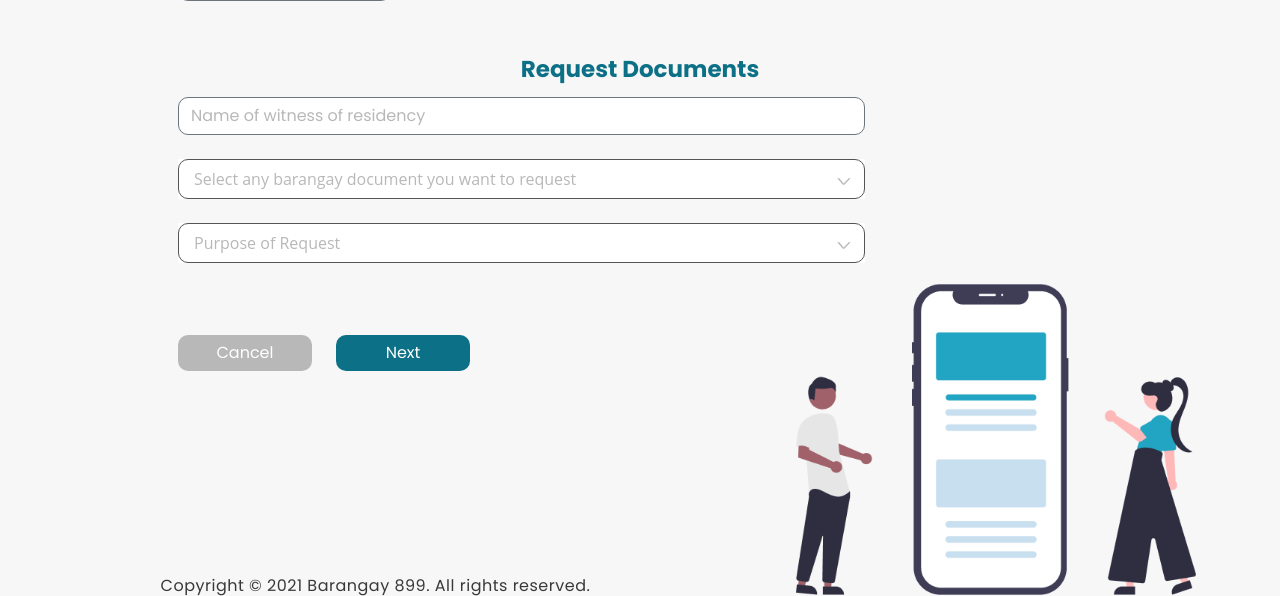
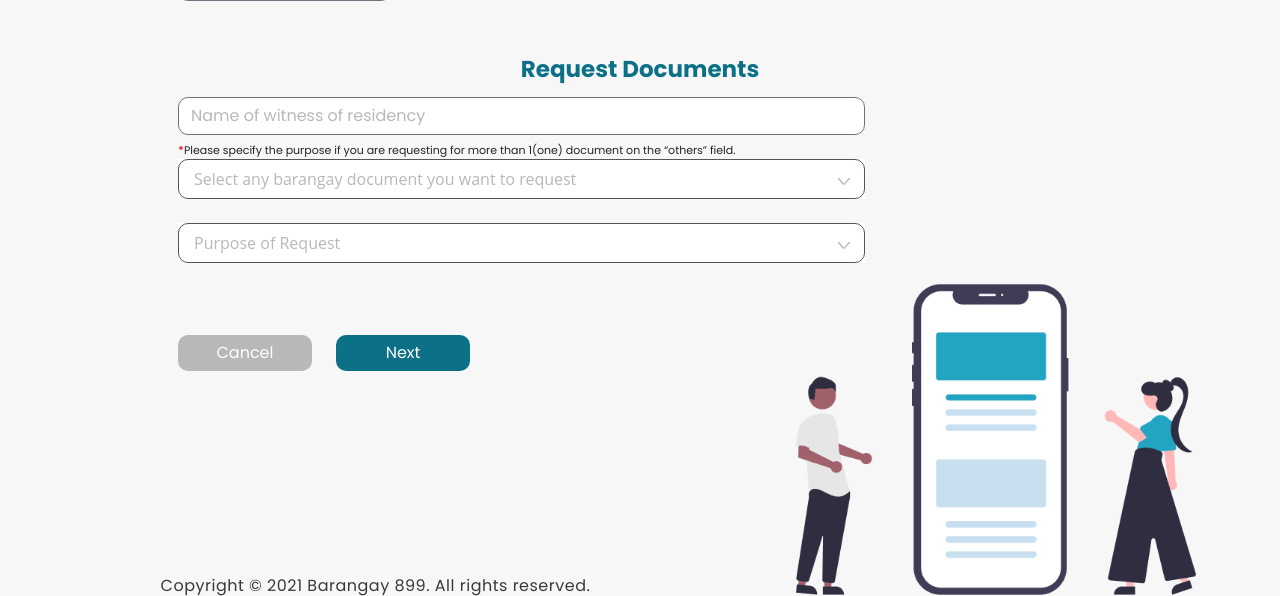
Before and after one commit to sspaghetticoder/barangay899, a Laravel app: page /new-resident/requests/create in a window 1280 px wide. Shown: the part 973-1569 px from the top of the page. Run offline with Laravel 8, Linux system fonts and the light colour scheme; some libraries are stand-ins or nearby versions.

Commit message:
custom dropdowns

```diff
--- a/app/Http/Controllers/CurrentResidentRequestDocumentController.php
+++ b/app/Http/Controllers/CurrentResidentRequestDocumentController.php
@@ -55,7 +55,7 @@ class CurrentResidentRequestDocumentController extends Controller
             $requestDocuments = new RequestDocuments();
 
             array_push($requestDocuments->storeRequest['require_document'], $request->cor, $request->coi, $request->bc, $request->bp);
-            array_push($requestDocuments->storeRequest['require_purpose'], $request->sch, $request->pas, $request->gov, $request->has('oth') ? $request->purpose : null);
+            array_push($requestDocuments->storeRequest['require_purpose'], $request->sch, $request->pas, $request->gov, $request->lto, $request->has('oth') ? $request->purpose : null);
 
             $validated = $requestDocuments->validateRequestedDocuments($requestDocuments->storeRequest);
 
--- a/app/Http/Controllers/NewResidentRequestDocumentController.php
+++ b/app/Http/Controllers/NewResidentRequestDocumentController.php
@@ -59,7 +59,7 @@ class NewResidentRequestDocumentController extends Controller
             $requestDocuments = new RequestDocuments();
 
             array_push($requestDocuments->storeRequest['require_document'], $request->cor, $request->coi, $request->bc, $request->bp);
-            array_push($requestDocuments->storeRequest['require_purpose'], $request->sch, $request->pas, $request->gov, $request->has('oth') ? $request->purpose : null);
+            array_push($requestDocuments->storeRequest['require_purpose'], $request->sch, $request->pas, $request->gov, $request->lto, $request->has('oth') ? $request->purpose : null);
 
             $validated = $requestDocuments->validateRequestedDocuments($requestDocuments->storeRequest);
 
--- a/public/js/custom-dropdown.js
+++ b/public/js/custom-dropdown.js
@@ -58,8 +58,8 @@ function updateTable() {
     var isChecked = $(this).is(':checked');
 }
 
-// append to title when checked.
 $(function () {
+    // append to title when checked.
     function appendCheckboxToTitle(className, dataAttribute, selectTitle, title) {
         var documents = $("." + className + ":checked").map(function () {
             return $(this).data(dataAttribute);
@@ -99,4 +99,48 @@ $(function () {
     });
 
     appendCheckboxToTitle(selectRequestPurpose, purposeAttribute, purposeSelecTitle, purposeDefaulTitle);
+
+    //toggle options (via business permit checkbox option and others input field)
+    function disableLabel(elem, isDisabled) {
+        elem.css({
+            "cursor": isDisabled ? "disabled" : "auto",
+            "pointer-events": isDisabled ? "none" : "auto",
+        });
+    }
+
+    disableLabel($('#label-business'), true);
+
+    $('.'+selectBarangayDocuments).click(function() {
+        var dropdown = $('.'+purposeSelecTitle);
+
+        function unselectall() {
+            $('.request-purpose').each(function(i, obj) {
+                if (this.checked) $(this).trigger('click');
+            });
+        }
+
+        if ($('.'+selectBarangayDocuments+':checkbox:checked').length >= 2) {
+            unselectall();
+
+            $('#others').trigger('click');
+
+            disableLabel(dropdown, true);
+        } else if ($('.'+selectBarangayDocuments+':checkbox:checked').length == 1 && $('#bp').is(':checked') && ! $('#business').is(':checked')) {
+            unselectall();
+
+            $('#business').trigger('click');
+
+            disableLabel(dropdown, true);
+        } else if ($('.'+selectBarangayDocuments+':checkbox:checked').length == 1 && ! $('#bp').is(':checked')) {
+            disableLabel(dropdown, false);
+        } else {
+            unselectall();
+
+            if ($('#others').is(':checked')) $('#others').trigger('click');
+
+            disableLabel(dropdown, false);
+
+            disableLabel($('#label-business'), true);
+        }
+    });
 });
--- a/resources/views/current-resident-request-document/create.blade.php
+++ b/resources/views/current-resident-request-document/create.blade.php
@@ -224,6 +224,12 @@
                                     <label for="government">For Government Purposes</label>
                                 </div>
                                 <div class="option">
+                                    <input type="checkbox" name="lto" id="business"
+                                        value="License to Operate (For Business Permits Only)" data-purpose="License to Operate (For Business Permits Only)"
+                                        class="request-purpose" @if (old('lto')) checked @endif/>
+                                    <label for="business" id="label-business" style="cursor: disabled; pointer-events: none;">License to Operate (For Business Permits Only)</label>
+                                </div>
+                                <div class="option">
                                     <input type="checkbox" name="oth" id="others" data-purpose="Others (Please specify)"
                                         class="request-purpose" @if (old('oth')) checked @endif />
                                     <label for="others">Others (Please specify)</label>
--- a/resources/views/new-resident-request-document/create.blade.php
+++ b/resources/views/new-resident-request-document/create.blade.php
@@ -435,7 +435,13 @@
                     @enderror
                 </div>
 
+                <div class="col-12 d-block d-md-none">
+                    <label for="multiselect-wrapper" class="position-relative" style="font-size: 11px; word-wrap: break-word;"><span class="text-danger"><b>*</b></span>Please specify the purpose if you are requesting for more than 1(one) document on the “others” field.</label>
+                </div>
+
                 <div class="col-12 col-lg-9 position-relative">
+                    <label for="multiselect-wrapper" class="notice d-none d-md-block" style="font-size: 11px; word-wrap: break-word;"><span class="text-danger"><b>*</b></span>Please specify the purpose if you are requesting for more than 1(one) document on the “others” field.</label>
+
                     <div class="multiselect-wrapper">
                         <div class="position-relative select-list">
                             <div class="title title-barangay-documents">Select any barangay document you want to request
@@ -454,14 +460,14 @@
                                     <label for="coi">Certificate of Indigency</label>
                                 </div>
                                 <div class="option">
-                                    <input type="checkbox" name="bc" id="bc" value="c"
+                                    <input form="requests.store" type="checkbox" name="bc" id="bc" value="c"
                                         data-document="Barangay Clearance"
                                         class="barangay-document custom-dropdown-option"
                                         @if (old('bc')) checked @endif />
                                     <label for="bc">Barangay Clearance</label>
                                 </div>
                                 <div class="option">
-                                    <input form="requests.store" type="checkbox" name="bp" id="bp" value="b" <input
+                                    <input form="requests.store" type="checkbox" name="bp" id="bp" value="b"
                                         type="checkbox" name="bp" id="bp" value="b" data-document="Business Permit"
                                         class="barangay-document" @if (old('bp')) checked @endif />
                                     <label for="bp">Business Permit</label>
@@ -545,6 +551,12 @@
                                         value="For Government Purposes" data-purpose="For Government Purposes"
                                         class="request-purpose" @if (old('gov')) checked @endif />
                                     <label for="government">For Government Purposes</label>
+                                </div>
+                                <div class="option">
+                                    <input form="requests.store" type="checkbox" name="lto" id="business"
+                                        value="License to Operate (For Business Permits Only)" data-purpose="License to Operate (For Business Permits Only)"
+                                        class="request-purpose" @if (old('lto')) checked @endif/>
+                                    <label for="business" id="label-business" style="cursor: disabled; pointer-events: none;">License to Operate (For Business Permits Only)</label>
                                 </div>
                                 <div class="option">
                                     <input form="requests.store" type="checkbox" name="oth" id="others"
```
